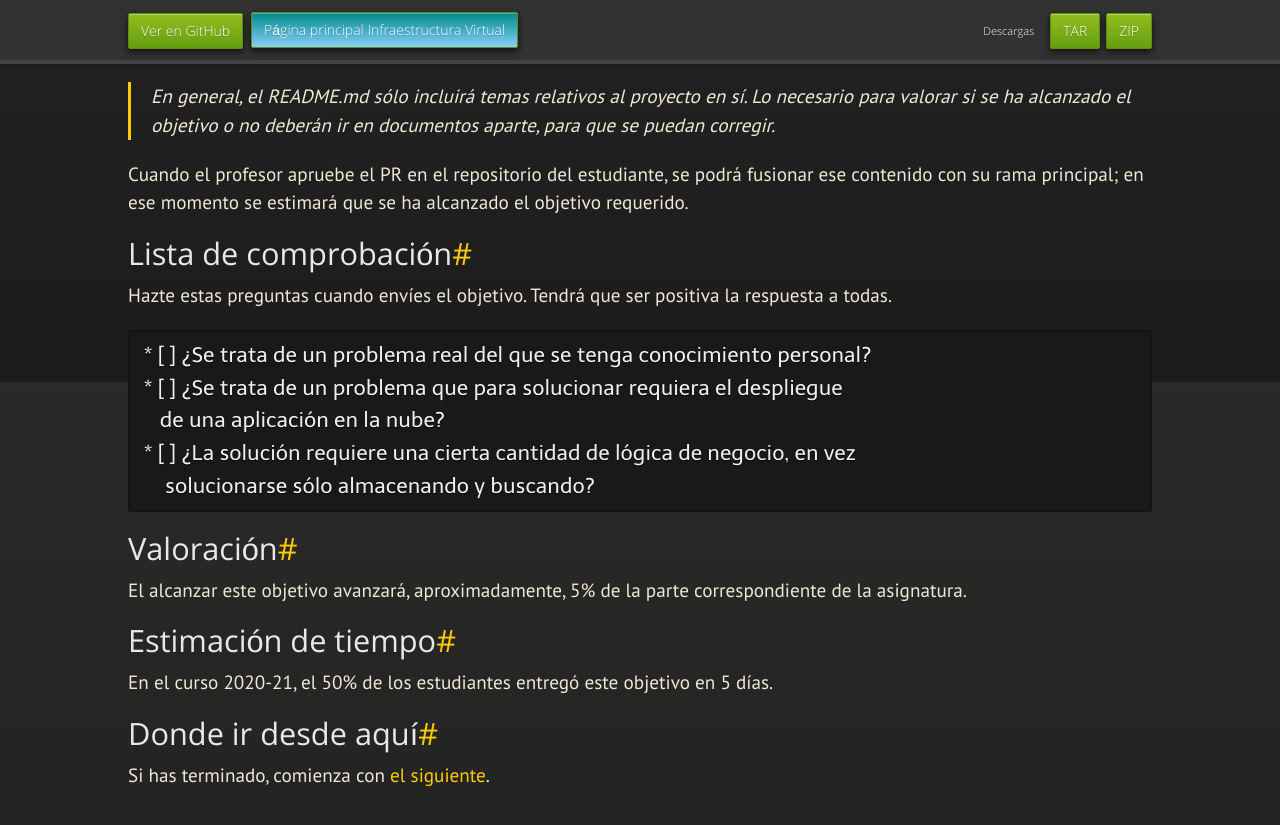
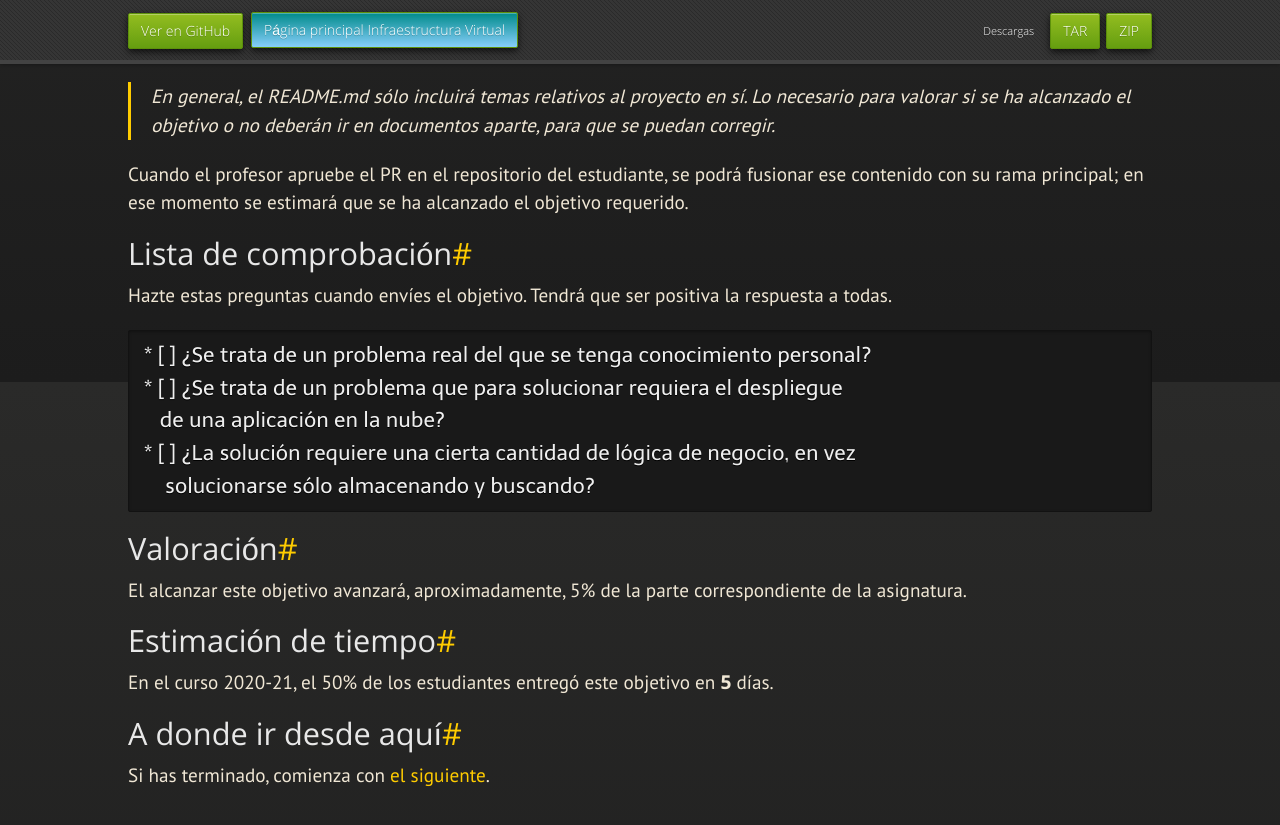
Before and after one commit to JJ/IV, a Jekyll site: the page built from documentos/proyecto/0.Repositorio.md, in a window 1280 px wide and 900 px high, scrolled down 4118 px. Shown: the top 825 px of the window. Built offline with Jekyll 4.4.1, drawn with Linux system fonts in a browser that asks for light colours; nearby versions of some CDN libraries; some web fonts are replaced; our own code applies the rules of GitHub Pages for plain Markdown files.

Commit message:
Sync documentos/proyecto/0.Repositorio.md de master a gh-pages

````diff
--- a/documentos/proyecto/0.Repositorio.md
+++ b/documentos/proyecto/0.Repositorio.md
@@ -242,7 +242,7 @@
 Hazte estas preguntas cuando envíes el objetivo. Tendrá que ser
 positiva la respuesta a todas.
 
-```
+```plain
 * [ ] ¿Se trata de un problema real del que se tenga conocimiento personal?
 * [ ] ¿Se trata de un problema que para solucionar requiera el despliegue
    de una aplicación en la nube?
@@ -257,8 +257,8 @@
 
 ## Estimación de tiempo
 
-En el curso 2020-21, el 50% de los estudiantes entregó este objetivo en 5 días.
+En el curso 2020-21, el 50% de los estudiantes entregó este objetivo en **5** días.
 
-## Donde ir desde aquí
+## A donde ir desde aquí
 
 Si has terminado, comienza con [el siguiente](1.Infraestructura).
````
